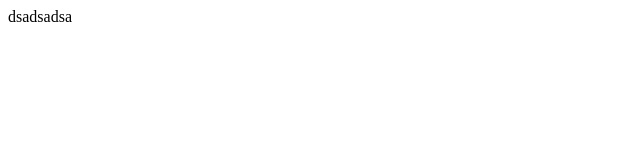
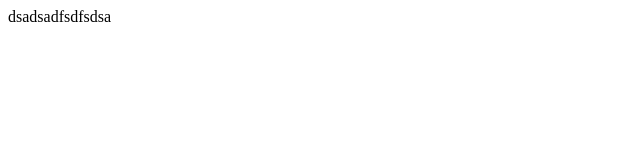
Before and after one commit to ChibiSaikhnaa/Chibi, a plain HTML site: page index.html in a window 1280 px wide. Shown: the full height of the page, 0-640 px from the left. Drawn offline with Linux system fonts and the light colour scheme.

```diff
--- a/index.html
+++ b/index.html
@@ -6,7 +6,7 @@
     <title>Document</title>
 </head>
 <body>
-    <a>dsadsadsa</a>
+    <a>dsadsadfsdfsdsa</a>
 
 </body>
 </html>
```
